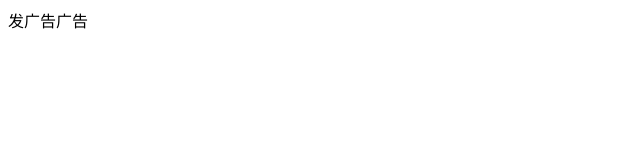
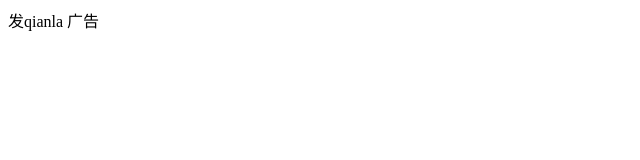
Before and after one commit to MUXIA1/project_2, a plain HTML site: page index.html in a window 1280 px wide. Shown: the full height of the page, 0-640 px from the left. Drawn offline with Linux system fonts and the light colour scheme.

Commit message:
Update index.html

```diff
--- a/index.html
+++ b/index.html
@@ -7,6 +7,6 @@
     <title>Document</title>
 </head>
 <body>
-    <div>发广告广告</div>
+    <div>发qianla 广告</div>
 </body>
 </html>
```
